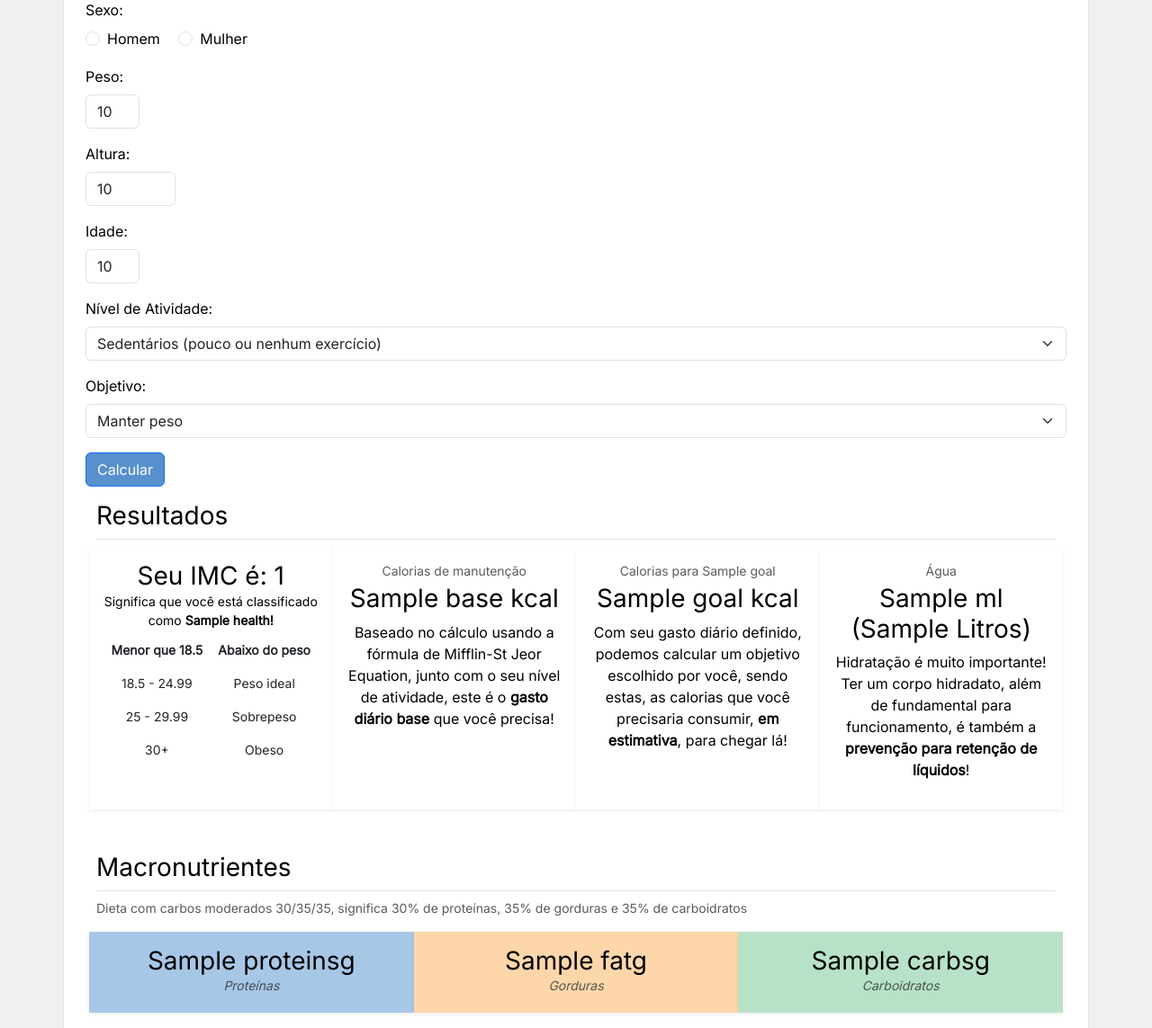
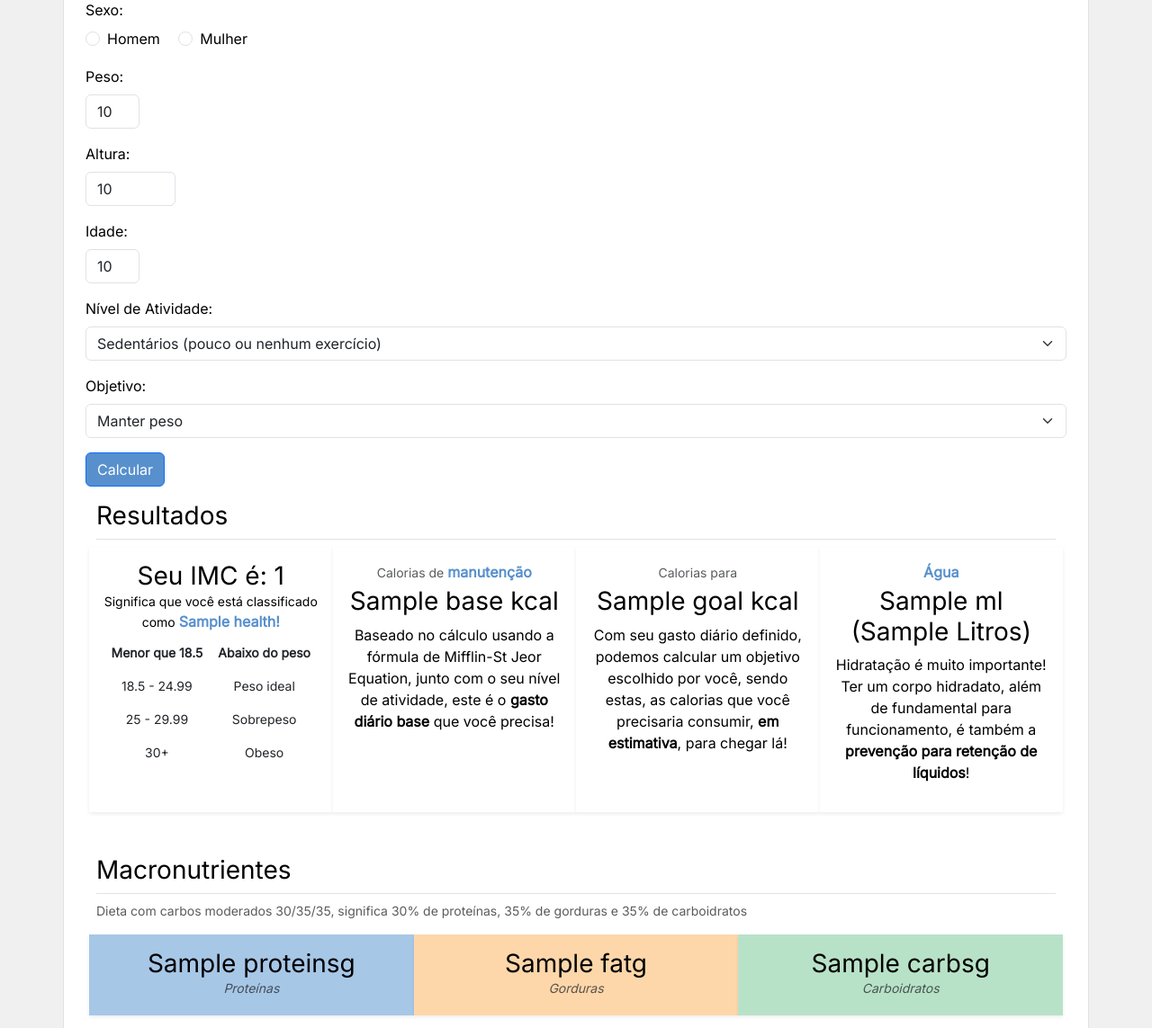
Before and after one commit to ViniOcCode/diet-calc, a Flask app: template myapp/templates/index.html in a window 1280 px wide. Shown: the part 208-1351 px from the top of the page at 90% size. Run offline with Flask 3, Linux system fonts and the light colour scheme; the template is opened without the code that fills it: most values are stand-ins (such as "Sample title", 1, 10 or a date in 2020).

Commit message:
feat: fixed some results text and changed the colors to some texts.

```diff
--- a/myapp/static/style.css
+++ b/myapp/static/style.css
@@ -66,3 +66,10 @@ a.navbar-brand span {
   border-radius: 5px;
   font-weight: bold;
 }
+
+a.text-blue {
+  font-weight: bold;
+  text-decoration: none;
+  font-size: 16px;
+  color: #0057b3a8;
+}
--- a/myapp/templates/index.html
+++ b/myapp/templates/index.html
@@ -5,28 +5,29 @@
 
 <div class="container mt-2 p-4 bg-white text-black rounded border">
     <h2 class="text-center border-bottom pb-2">Calcule seu gasto diário, água e macronutrientes!</h2>
-    <p class="text-center">Está calculadora cálcula sua <strong>Taxa Metabólica Basal</strong>, uma medida para saber o quanto você gasta de energia por dia! Este também vai
+    <p class="text-center">Está calculadora cálcula sua <strong>Taxa Metabólica Basal</strong>, uma medida para saber o
+        quanto você gasta de energia por dia! Este também vai
         mostrar o quanto você precisa de <strong>água e macronutrientes por dia, e também seu Indíce Corporal!</strong>
     </p>
 
     <form method="POST" class="row">
 
         {% if error %}
-            <div class="error">
-                {{ error }}
-            </div>
+        <div class="error">
+            {{ error }}
+        </div>
         {% endif %}
 
         <div class="col-12 mb-3">
             <label class="form-label">Sexo:</label><br>
             <div class="form-check form-check-inline">
-                <input class="form-check-input" type="radio" id="homem" name="gender" value="m" required
-                {% if data.get('gender') == 'm' %}checked{% endif %}>
+                <input class="form-check-input" type="radio" id="homem" name="gender" value="m" required {% if
+                    data.get('gender')=='m' %}checked{% endif %}>
                 <label class="form-check-label" for="homem">Homem</label>
             </div>
             <div class="form-check form-check-inline">
-                <input class="form-check-input" type="radio" id="mulher" name="gender" value="f"
-                {% if data.get('gender') == 'f' %}checked{% endif %}>
+                <input class="form-check-input" type="radio" id="mulher" name="gender" value="f" {% if
+                    data.get('gender')=='f' %}checked{% endif %}>
                 <label class="form-check-label" for="mulher">Mulher</label>
             </div>
         </div>
@@ -34,22 +35,19 @@
         <div class="col-12 mb-3">
             <label for="weight" class="form-label">Peso:</label>
             <input type="text" inputmode="numeric" pattern="[0-9]*" name="weight" class="form-control" id="weight"
-                style="width:60px;" maxlength="3" placeholder="kg" required
-                value="{{ data.get('weight', '') }}">
+                style="width:60px;" maxlength="3" placeholder="kg" required value="{{ data.get('weight', '') }}">
         </div>
 
         <div class="col-12 mb-3">
             <label for="height" class="form-label">Altura:</label>
             <input type="text" inputmode="numeric" pattern="[0-9]*" name="height" class="form-control" id="height"
-                style="width:100px;" maxlength="3" placeholder="cm" required
-                value="{{ data.get('height', '') }}">
+                style="width:100px;" maxlength="3" placeholder="cm" required value="{{ data.get('height', '') }}">
         </div>
 
         <div class="col-12 mb-3">
             <label for="age" class="form-label">Idade:</label>
             <input type="text" inputmode="numeric" pattern="[0-9]*" name="age" class="form-control" id="age"
-                style="width:60px;" maxlength="3" required
-                value="{{ data.get('age', '') }}">
+                style="width:60px;" maxlength="3" required value="{{ data.get('age', '') }}">
         </div>
 
         <div class="col-12 mb-3">
@@ -80,11 +78,15 @@
     {% if result %}
     <div class="container my-5 mt-3">
         <h3 class="pb-2 border-bottom">Resultados</h3>
-        <div class="row text-center g-3">
+        <div class="row results-row text-center g-3">
 
             <div class="col-md shadow-sm p-3 bg-white">
                 <h3 class="mb-0">Seu IMC é: {{ result['bmi']['index'] }}</h3>
-                <p class="small mb-1">Significa que você está classificado como <strong>{{ result['bmi']['health'] }}!</strong></p>
+                <p class="small mb-1">Significa que você está classificado como
+                    <a class="text-blue">
+                        {{ result['bmi']['health']}}!
+                    </a>
+                </p>
                 <table class="table table-borderless small">
                     <tbody>
                         <tr class="{% if result['bmi']['index'] < 18.5 %}fw-bold text-dark{% endif %}">
@@ -108,25 +110,41 @@
             </div>
 
             <div class="col-md shadow-sm p-3 bg-white">
-                <p class="text-muted small mb-1">Calorias de manutenção</p>
+                <p class="text-muted small mb-1">Calorias de
+                    <a class="text-blue">
+                        manutenção
+                    </a>
+                </p>
+
                 <h3 class="mb-0">{{ result['bmr']['base'] }} kcal</h3>
-                <p class="mt-2">Baseado no cálculo usando a fórmula de Mifflin-St Jeor Equation, junto com o seu nível de atividade,
-                este é o <strong> gasto diário base </strong>que você precisa!</p>
+                <p class="mt-2">Baseado no cálculo usando a fórmula de Mifflin-St Jeor Equation, junto com o seu nível
+                    de atividade,
+                    este é o <strong> gasto diário base </strong>que você precisa!</p>
             </div>
 
             {% if goal != 'manutenção' %}
             <div class="col-md shadow-sm p-3 bg-white">
-                <p class="text-muted small mb-1">Calorias para {{ goal }}</p>
+                <p class="text-muted small mb-1"> Calorias para
+                    <a class="text-blue">
+                    {% if goal == 'cutting' %}
+                    perder peso
+                    {% elif goal == 'bulking' %}
+                    ganhar peso
+                    {% endif %}
+                    </a>
+                </p>
                 <h3 class="mb-0">{{ result['bmr']['goal'] }} kcal</h3>
-                <p class="mt-2">Com seu gasto diário definido, podemos calcular um objetivo escolhido por você, sendo estas,
+                <p class="mt-2">Com seu gasto diário definido, podemos calcular um objetivo escolhido por você, sendo
+                    estas,
                     as calorias que você precisaria consumir, <strong>em estimativa</strong>, para chegar lá!</p>
             </div>
             {% endif %}
 
             <div class="col-md shadow-sm p-3 bg-white">
-                <p class="text-muted small mb-1">Água</p>
+                <p class="text-muted small mb-1"><a class="text-blue">Água</a></p>
                 <h3 class="mb-0">{{ result['water']['ml'] }} ml ({{ result['water']['l'] }} Litros)</h3>
-                <p class="mt-2">Hidratação é muito importante! Ter um corpo hidradato, além de fundamental para funcionamento,
+                <p class="mt-2">Hidratação é muito importante! Ter um corpo hidradato, além de fundamental para
+                    funcionamento,
                     é também a <strong>prevenção para retenção de líquidos</strong>!
                 </p>
             </div>
@@ -136,7 +154,8 @@
 
     <div class="container my-5">
         <h3 class="pb-2 border-bottom">Macronutrientes</h3>
-        <p class="small text-muted mt-0">Dieta com carbos moderados 30/35/35, significa 30% de proteínas, 35% de gorduras e 35% de carboidratos</p>
+        <p class="small text-muted mt-0">Dieta com carbos moderados 30/35/35, significa 30% de proteínas, 35% de
+            gorduras e 35% de carboidratos</p>
         <div class="row text-center g-3">
             <div class="col-md shadow-sm p-3 bg-protein">
                 <h3 class="mb-0">{{ result['nutrients']['proteins'] }}g</h3>
@@ -159,7 +178,8 @@
 
 <div class="container mt-5 p-4">
     <h3>Como é cálculado seu gasto</h3>
-    <p class="small mb-1">Seu gasto diário é uma estimação de quantas calórias você gasta por dia, levando em consideração
+    <p class="small mb-1">Seu gasto diário é uma estimação de quantas calórias você gasta por dia, levando em
+        consideração
         exercícios físicos. O mesmo é cálculado, descobrindo a sua Taxa Metábolica Basal (TMB), e então, multiplica-se
         este valor pelo valor de atividade!
     </p>
```
Also changed, not shown: main.py (line endings or trailing spaces).
